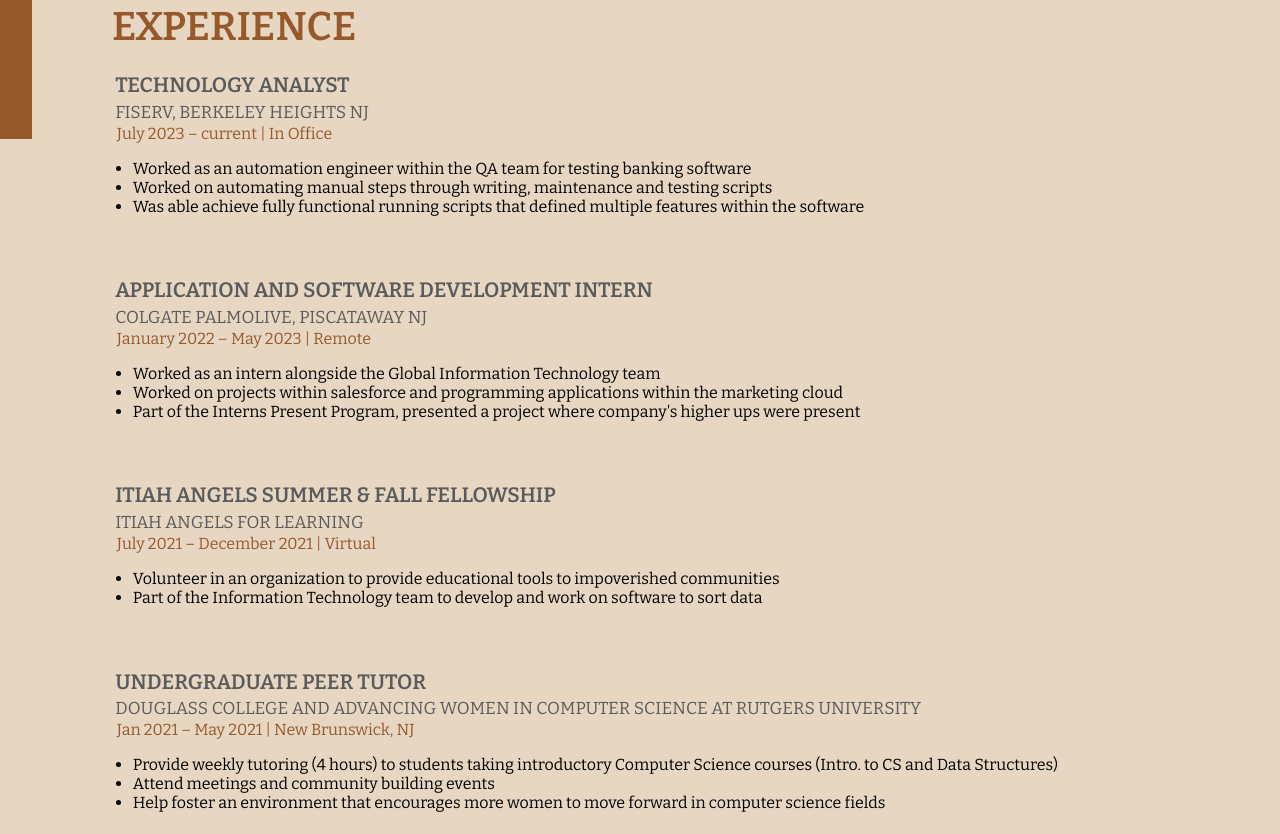
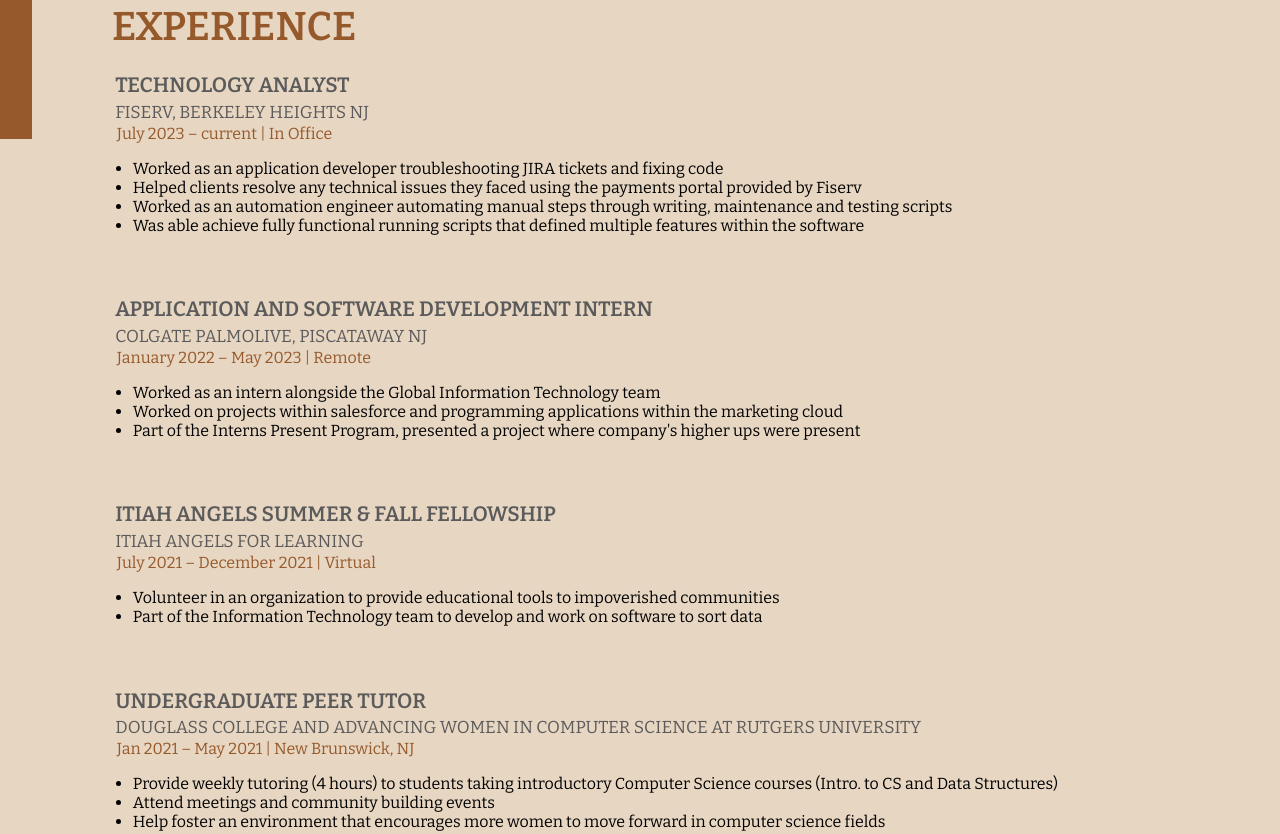
Before and after one commit to YaraHanafi/Portfolio, a plain HTML site: page index.html in a window 1280 px wide. Shown: the part 1275-2109 px from the top of the page. Drawn offline with nearby package versions, Linux system fonts and the light colour scheme.

Commit message:
Update index.html

```diff
--- a/index.html
+++ b/index.html
@@ -118,8 +118,9 @@
             <p class="experience-subheading">Fiserv, Berkeley Heights NJ</p>
             <p class="ex-span">July 2023 – current | In Office</p>
             <ul class="experience-list">
-                <li>Worked as an automation engineer within the QA team for testing banking software</li>
-                <li>Worked on automating manual steps through writing, maintenance and testing scripts</li>
+                <li>Worked as an application developer troubleshooting JIRA tickets and fixing code</li>
+                <li>Helped clients resolve any technical issues they faced using the payments portal provided by Fiserv</li>
+                <li>Worked as an automation engineer automating manual steps through writing, maintenance and testing scripts</li>
                 <li>Was able achieve fully functional running scripts that defined multiple features within the software</li>
             </ul>
             <p class="experience-heading">Application and Software Development Intern</p>
```
